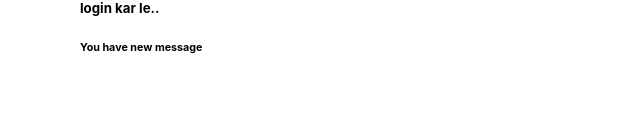
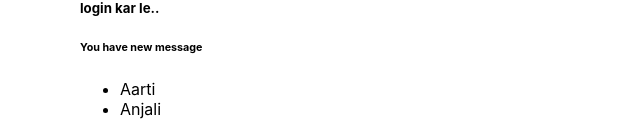
Before and after one commit to aartisingh2020aru-ui/React, a React (Create React App) app: page / in a window 1280 px wide. Shown: the part 670-802 px from the top of the page, without its empty margins (0-640 px from the left). Built offline with nearby package versions, Linux system fonts and the light colour scheme; the HTML template or start-up script is replaced by a standard one.

Commit message:
2 ghnate ki class

```diff
--- a/src/App.js
+++ b/src/App.js
@@ -8,6 +8,7 @@
 import Conditional from './Pages/Conditional';
 import Ternary from './Pages/Ternary';
 import LogicalAnd from './Pages/LogicalAnd';
+import Studentlist from './Pages/Studentlist';
 
 
 function App() {
@@ -24,6 +25,7 @@
     <Conditional />
     <Ternary />
     <LogicalAnd />
+    <Studentlist />
 
 
     </>
--- /dev/null
+++ b/src/Pages/Studentlist.js
@@ -0,0 +1,25 @@
+import React from "react";
+
+function Studentlist(){
+
+    const users = [{id:1, name:"Aarti"}, {id:2, name:"Anjali"}];
+
+    // const students = ["Aarti" , "Anjali", "Sarthak", "Vishal"];
+    // return (
+    //     <ol>
+    //         {students.map((name)=>(
+    //             <li>{name}</li>
+    //         ))}
+    //     </ol>
+    // );
+
+    return(
+        <ul>
+            {users.map((user)=>(
+                <li key={user.id}> {user.name} </li>
+            ))}
+        </ul>
+    );
+}
+
+export default Studentlist;
```
